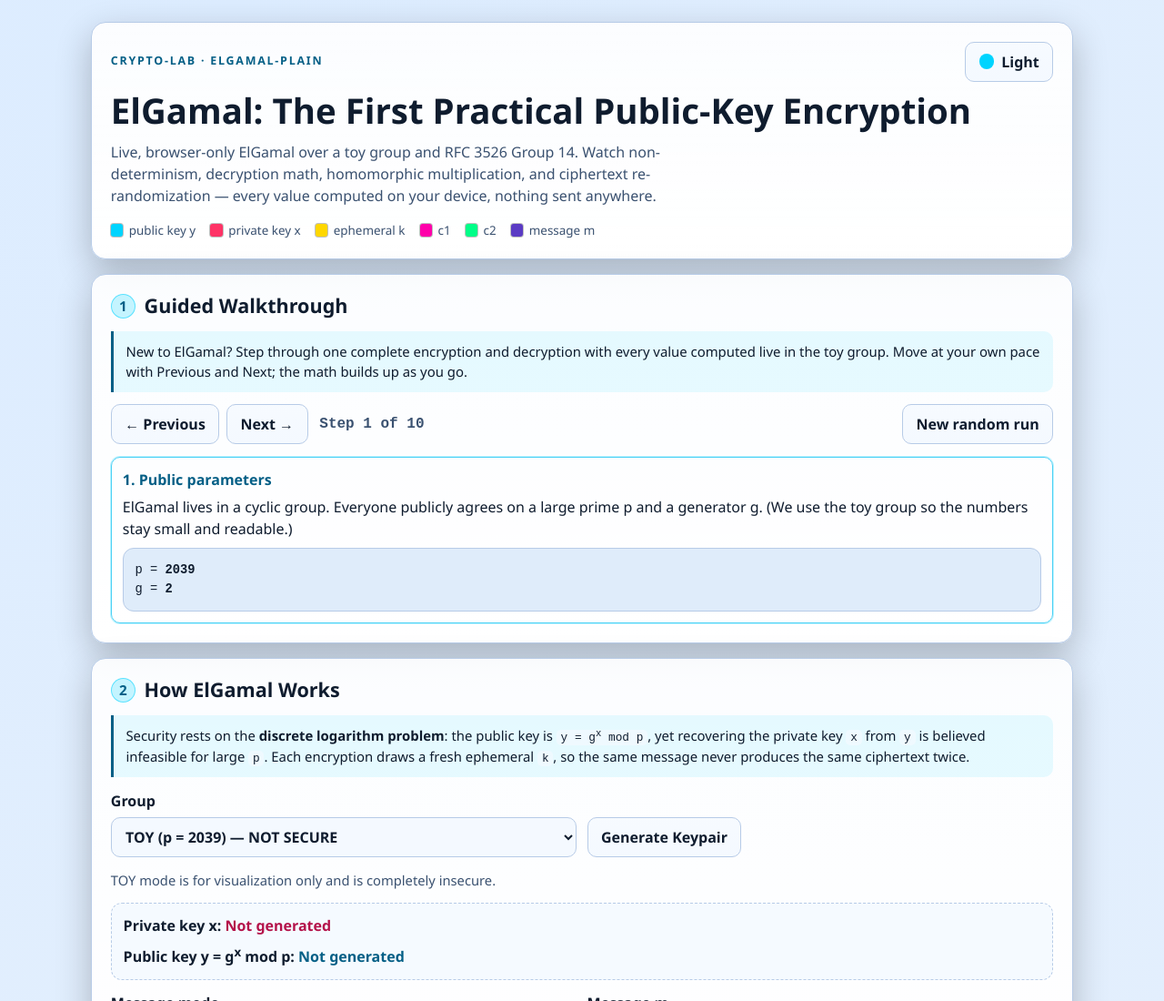
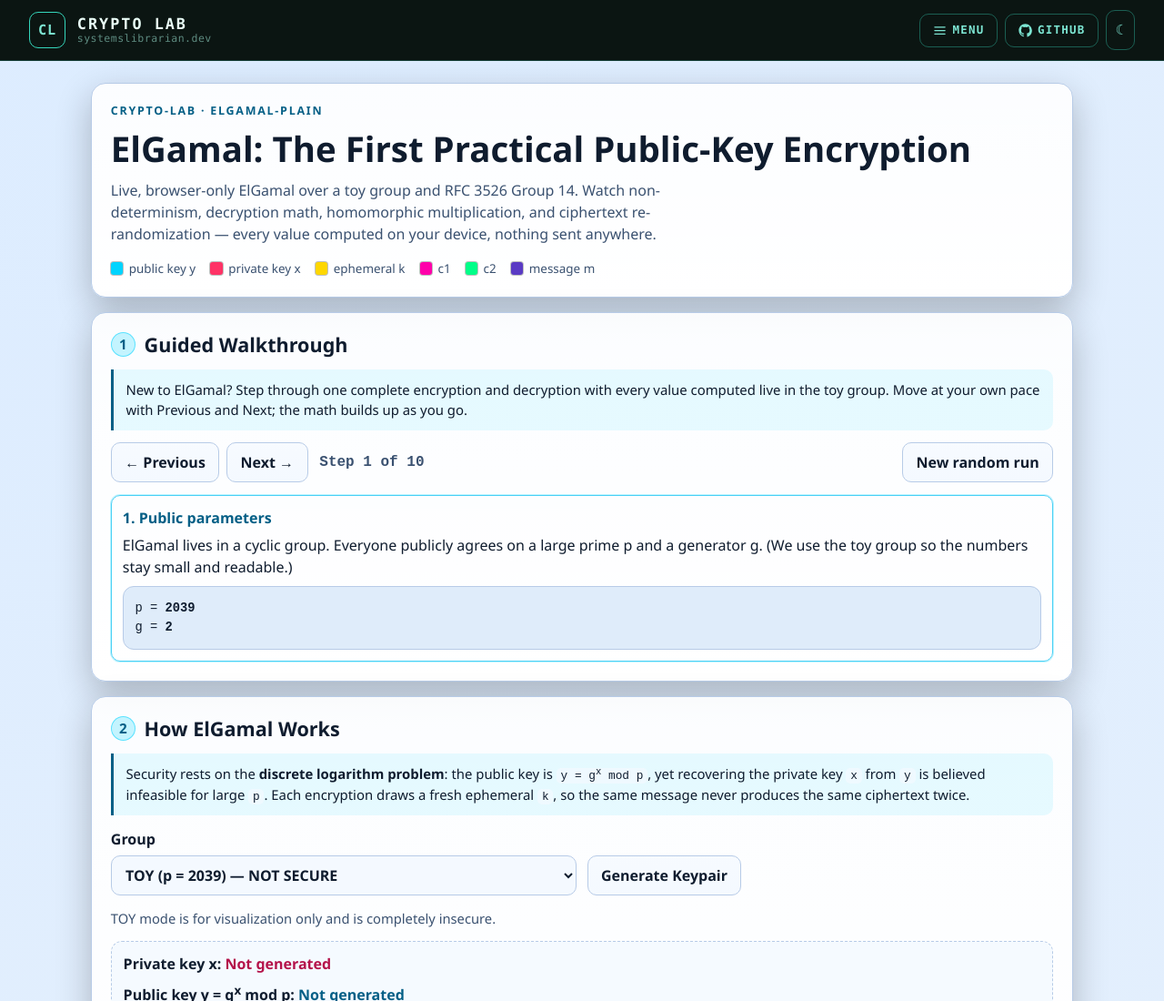
Before and after one commit to systemslibrarian/crypto-lab-elgamal-plain, a plain HTML site: page index.html in a window 1280 px wide. Shown: the top 1100 px of the page at 91% size. Drawn offline with Linux system fonts and the light colour scheme.

Commit message:
deploy: 467b2cce30f4049f333f5973fb64ad665ec45086

```diff
--- a/index.html
+++ b/index.html
@@ -26,6 +26,110 @@
     <link rel="stylesheet" crossorigin href="/crypto-lab-elgamal-plain/assets/index-Btg_nJFD.css">
   </head>
   <body>
+<!-- BEGIN crypto-lab shared header — managed; edit shared-header.html + re-run reapply-header.py
+     Identical on every lab. Self-contained styles. Accents use each demo's own
+     --accent CSS variable (teal #35d6bb fallback). The ONLY per-repo value is the
+     repo name (crypto-lab-elgamal-plain) in the GitHub link.
+     Source of truth: github.com/systemslibrarian/crypto-lab/shared-header.html -->
+<style>
+  .cl-topbar{
+    /* The bar is always dark (#0b1512) regardless of page theme, so header
+       text must always be light. Mix each lab's --accent toward near-white so
+       the hue still tints the brand but contrast stays >=4.5:1 on the bar even
+       when a lab's accent is dark (e.g. a light-theme #1a56db). */
+    --cl-ink: color-mix(in srgb, var(--accent, #35d6bb) 60%, #eafff8);
+    display:flex;align-items:center;justify-content:space-between;gap:1rem;
+    padding:.7rem clamp(.9rem,3vw,2rem);
+    background:#0b1512;
+    border-bottom:1px solid color-mix(in srgb, var(--accent, #35d6bb) 22%, transparent);
+    font-family:ui-monospace,"SFMono-Regular",Menlo,Consolas,monospace;
+    position:sticky;top:0;z-index:1000;
+  }
+  .cl-brand{display:flex;align-items:center;gap:.8rem;text-decoration:none}
+  .cl-badge{
+    flex:0 0 auto;display:grid;place-items:center;width:40px;height:40px;
+    border:1.5px solid var(--accent, #35d6bb);border-radius:10px;
+    color:var(--cl-ink);font-weight:700;font-size:.95rem;letter-spacing:.05em;
+  }
+  .cl-brand-text{display:flex;flex-direction:column;line-height:1.15}
+  .cl-title{color:#eafff8;font-weight:700;font-size:1.05rem;letter-spacing:.12em}
+  .cl-sub{color:#5e8b80;font-size:.72rem;letter-spacing:.04em}
+  .cl-actions{display:flex;align-items:center;gap:.5rem}
+  .cl-btn{
+    display:inline-flex;align-items:center;gap:.4rem;
+    padding:.5rem .85rem;border-radius:10px;
+    border:1px solid color-mix(in srgb, var(--accent, #35d6bb) 38%, transparent);
+    background:transparent;color:var(--cl-ink);cursor:pointer;
+    font:inherit;font-size:.78rem;font-weight:700;letter-spacing:.1em;
+    text-transform:uppercase;text-decoration:none;transition:background .15s,border-color .15s,color .15s;
+  }
+  .cl-btn:hover{
+    background:color-mix(in srgb, var(--accent, #35d6bb) 14%, transparent);
+    border-color:var(--accent, #35d6bb);color:#eafff8;
+  }
+  .cl-btn svg{width:15px;height:15px}
+  .cl-icon{padding:.5rem .6rem;font-size:.95rem}
+  /* hide each lab's own in-page theme toggle — the bar's toggle replaces it.
+     element stays in the DOM so the lab's theme JS keeps working. */
+  body :is(#theme-toggle,#themeToggle,.theme-toggle,.theme-toggle-btn,[data-theme-toggle]):not(#cl-theme-toggle){display:none!important}
+  @media(max-width:560px){
+    .cl-sub{display:none}
+    .cl-btn span{display:none}
+    .cl-btn svg{margin:0}
+  }
+</style>
+<header class="cl-topbar" role="banner" aria-label="Crypto Lab">
+  <a class="cl-brand" href="https://crypto-lab.systemslibrarian.dev/" aria-label="Crypto Lab home">
+    <span class="cl-badge">CL</span>
+    <span class="cl-brand-text">
+      <span class="cl-title">CRYPTO LAB</span>
+      <span class="cl-sub">systemslibrarian.dev</span>
+    </span>
+  </a>
+  <nav class="cl-actions" aria-label="Crypto Lab navigation">
+    <a class="cl-btn" href="https://crypto-lab.systemslibrarian.dev/">
+      <svg viewBox="0 0 24 24" fill="none" stroke="currentColor" stroke-width="2" stroke-linecap="round" aria-hidden="true"><line x1="3" y1="6" x2="21" y2="6"/><line x1="3" y1="12" x2="21" y2="12"/><line x1="3" y1="18" x2="21" y2="18"/></svg>
+      <span>Menu</span>
+    </a>
+    <a class="cl-btn" href="https://github.com/systemslibrarian/crypto-lab-elgamal-plain" target="_blank" rel="noopener">
+      <svg viewBox="0 0 24 24" fill="currentColor" aria-hidden="true"><path d="M12 .5C5.7.5.5 5.7.5 12c0 5.1 3.3 9.4 7.9 10.9.6.1.8-.2.8-.6v-2c-3.2.7-3.9-1.4-3.9-1.4-.5-1.3-1.3-1.7-1.3-1.7-1.1-.7 0-.7 0-.7 1.2.1 1.8 1.2 1.8 1.2 1 1.8 2.7 1.3 3.4 1 .1-.8.4-1.3.7-1.6-2.6-.3-5.3-1.3-5.3-5.7 0-1.3.5-2.3 1.2-3.1-.1-.3-.5-1.5.1-3.1 0 0 1-.3 3.3 1.2a11.4 11.4 0 0 1 6 0C17.3 5 18.3 5.3 18.3 5.3c.6 1.6.2 2.8.1 3.1.8.8 1.2 1.8 1.2 3.1 0 4.4-2.7 5.4-5.3 5.7.4.4.8 1.1.8 2.2v3.3c0 .4.2.7.8.6 4.6-1.5 7.9-5.8 7.9-10.9C23.5 5.7 18.3.5 12 .5z"/></svg>
+      <span>GitHub</span>
+    </a>
+    <button class="cl-btn cl-icon" id="cl-theme-toggle" type="button" aria-label="Toggle color theme" title="Toggle theme">☀</button>
+  </nav>
+</header>
+<script>
+  (function () {
+    var t = document.getElementById('cl-theme-toggle');
+    if (t) {
+      var cur = function(){ return document.documentElement.getAttribute('data-theme') === 'light' ? 'light' : 'dark'; };
+      var paint = function(){ t.textContent = cur() === 'light' ? '☾' : '☀'; };
+      paint();
+      t.addEventListener('click', function () {
+        var next = cur() === 'light' ? 'dark' : 'light';
+        document.documentElement.setAttribute('data-theme', next);
+        try { localStorage.setItem('theme', next); } catch (e) {}
+        paint();
+      });
+    }
+    // A page may have only one banner landmark. This shared site header is it;
+    // demote any banner a lab also declared on its own page header (explicit
+    // role="banner", or an implicit <header> child of <body>) so landmarks stay unique.
+    function dedupeBanner() {
+      var bar = document.querySelector('.cl-topbar');
+      if (!bar) return;
+      document.querySelectorAll('[role="banner"]').forEach(function (el) {
+        if (el !== bar) el.setAttribute('role', 'group');
+      });
+      Array.prototype.forEach.call(document.body ? document.body.children : [], function (el) {
+        if (el.tagName === 'HEADER' && el !== bar && !el.hasAttribute('role')) el.setAttribute('role', 'group');
+      });
+    }
+    if (document.readyState === 'loading') document.addEventListener('DOMContentLoaded', dedupeBanner);
+    else dedupeBanner();
+  })();
+</script>
+<!-- END crypto-lab shared header -->
     <a class="skip-link" href="#main-content">Skip to main content</a>
     <div id="app"></div>
   </body>
```
